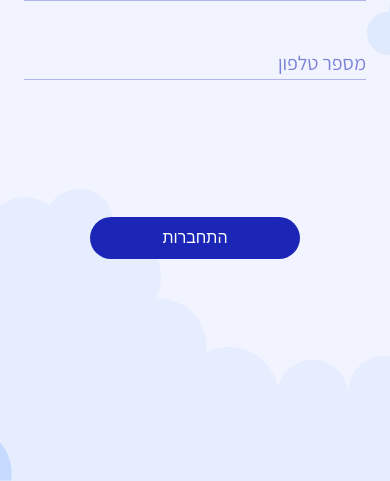
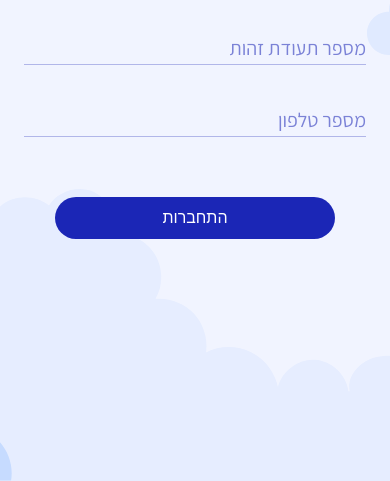
Before and after one commit to yuliaalexeev/css-connect-layout, a website: page index.html in a window 390 px wide. Shown: the part 363-844 px from the top of the page. Drawn offline with Linux system fonts and the light colour scheme.

Commit message:
fix changes

```diff
--- a/css/basics/_layout.scss
+++ b/css/basics/_layout.scss
@@ -35,7 +35,9 @@
 .tertiary-title {
   font-size: rem(28px);
   font-weight: bold;
-  margin-bottom: 22px;
+  @include for-narrow-layout{
+    margin-bottom: 22px;
+  }
   @include for-mobile-layout {
     font-size: rem(24px);
   }
--- a/css/components/_connection.scss
+++ b/css/components/_connection.scss
@@ -64,6 +64,9 @@
         font-size: rem(25px);
         margin: 0 0 47px;
         border-bottom: 1px solid rgba(27, 38, 182, 0.3); //Hex #2F49A6
+        @include for-mobile-layout {
+          margin: 40px 0 0;
+        }
         &-input {
           height: 100%;
           width: 100%;
@@ -71,11 +74,15 @@
           color: $clr2;
           font-size: rem(20px);
           background: none;
+          &:not(:focus):valid ~ label,
           &:focus ~ label {
             transform: translateY(-20px);
             font-size: rem(16px);
             color: $clr2;
             opacity: 0.55;
+            @include for-mobile-layout {
+              font-size: rem(14px);
+            }
           }
         }
         &-label {
@@ -93,8 +100,8 @@
     &-button {
       @include for-narrow-layout {
         box-shadow: 0 0 7px rgba(0, 0, 0, 0.05);
+        padding: 30px 90px;
       }
-      padding: 30px 90px;
       &-btn {
         border-radius: 24px;
         background-color: $clr2;
--- a/css/components/_sms.scss
+++ b/css/components/_sms.scss
@@ -9,4 +9,8 @@
   font-size: rem(20px);
   display: block;
   margin: 50px auto 13px;
+  @include for-mobile-layout {
+    width: 100%;
+    margin-top: 30px;
+  }
 }
--- a/css/pages/_welcome.scss
+++ b/css/pages/_welcome.scss
@@ -1,23 +1,22 @@
 .welcome {
-  background: url('../images/welcome.svg') no-repeat;
-  background-size: 100%;
+  background: url('../images/welcome.svg') no-repeat 14px 0;
+  background-size: 97%;
   margin: 240px auto;
   max-width: 495px;
-  height: 525px;
+  height: 550px;
   width: 100%;
   text-align: center;
   color: $clr1;
-  // position: absolute;
-  // right: 0;
-  // left: 0;
   @include for-mobile-layout {
     width: 290px;
-    height: 345px;
+    height: 350px;
   }
   &-title {
     font-size: rem(55px);
     font-family: AssistantBold;
-    margin-right: 60px;
+    @include for-narrow-layout{
+      margin-right: 60px;
+    }
     @include for-mobile-layout {
       font-size: rem(40px);
     }
@@ -26,7 +25,10 @@
     font-size: rem(25px);
     font-family: AssistantSemiBold;
     opacity: 0.7;
-    margin: 0 60px 0 0;
+    margin-top: 0;
+    @include for-narrow-layout{
+      margin-right: 60px;
+    }
     @include for-mobile-layout {
       font-size: rem(18px);
     }
```
Also changed, not shown: css/style.css, 1 other file.
